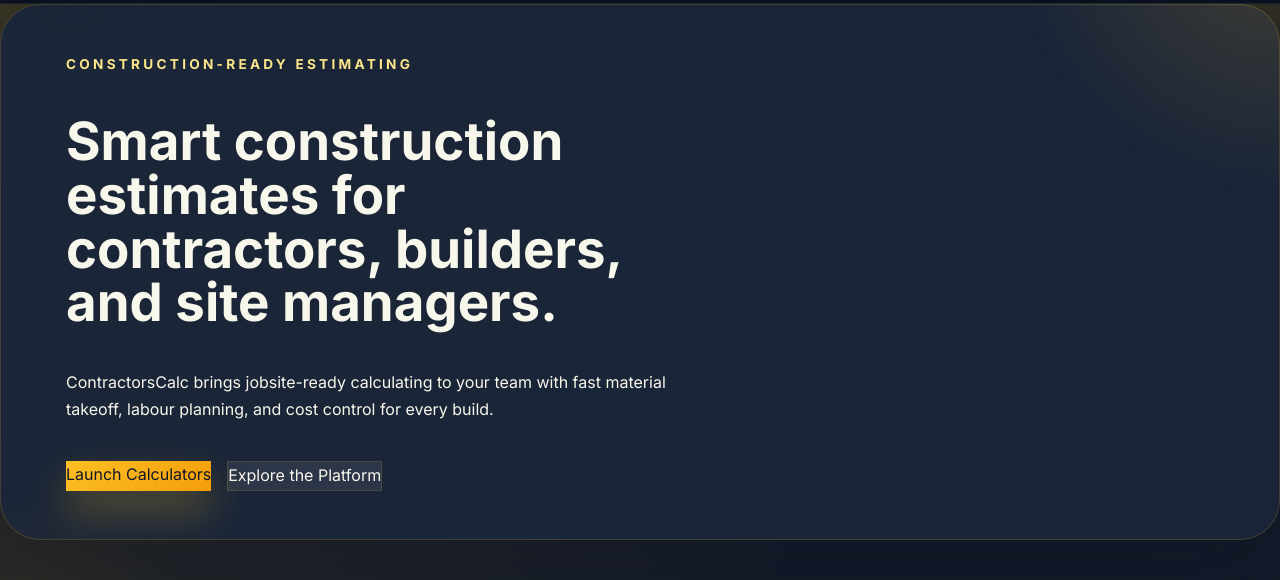
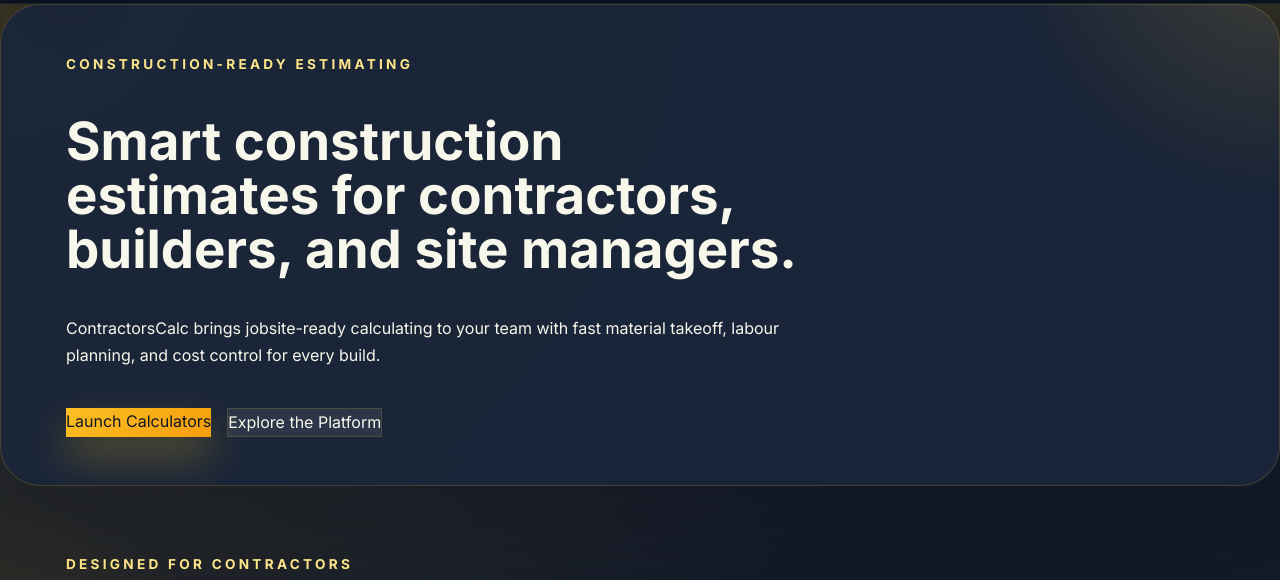
Before and after one commit to chakmarakesh121-design/CCalc, a website built with Vite: page index.html in a window 1280 px wide. Shown: the part 75-655 px from the top of the page. Built offline with nearby package versions, Linux system fonts and the light colour scheme.

Commit message:
Updated hero section layout to full width

```diff
--- a/style.css
+++ b/style.css
@@ -142,7 +142,7 @@
 
 .hero-grid {
   display: grid;
-  grid-template-columns: 1.08fr 0.92fr;
+  grid-template-columns: 1.7fr 0.8fr;
   gap: 2.2rem;
   align-items: center;
 }
@@ -150,6 +150,16 @@
 .hero-copy-block {
   display: grid;
   gap: 1.4rem;
+  width: 100%;
+  max-width: 100%;
+}
+
+.hero-section h1,
+.section-header h2 {
+  margin: 0;
+  color: var(--text);
+  font-size: clamp(2.6rem, 2vw + 1.7rem, 4.2rem);
+  line-height: 1.02;
 }
 
 .eyebrow {
```
